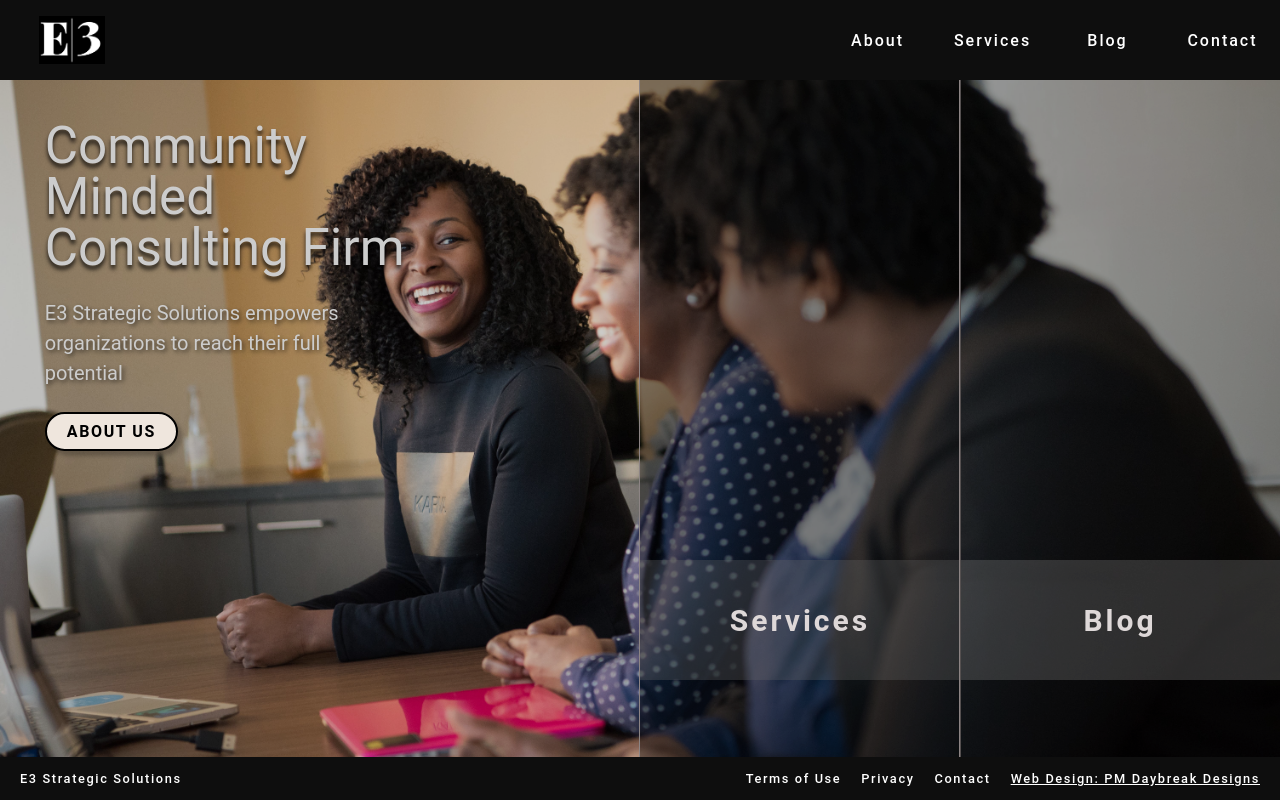
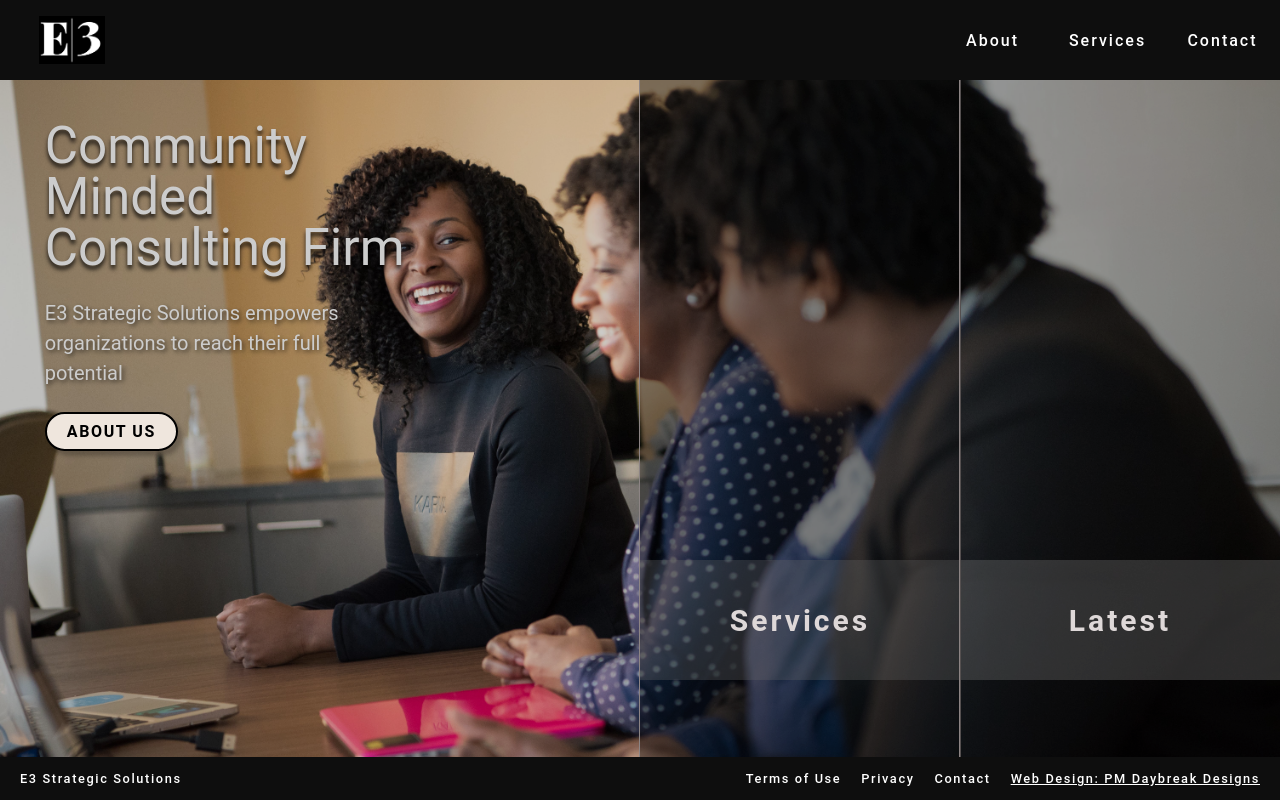
Before and after one commit to paul-matthew/e3ss, a React (Create React App) app: page / in a window 1280 px wide. Built offline with nearby package versions, Linux system fonts and the light colour scheme.

Commit message:
Baseline 2.11
Update to remove blog, change to direct to contact page, and other fixes to css

```diff
--- a/src/App.js
+++ b/src/App.js
@@ -2,13 +2,13 @@ import React, { useState, useEffect } from 'react';
 import './App.css';
 import About from './aboutus'
 import Services from './services'
-import Blog from './blog'
+// import Blog from './blog'
 import Contact from './contact'
 import MobileMenu from './components/MobileMenu';
 import OverlaysMobile from './components/OverlaysMobile';
 import LoadingScreen from "./components/LoadingScreen.js";
 
-const desktopStateList = ["About", "Services", "Blog", "Contact"]
+const desktopStateList = ["About", "Services", "Contact"]
 
 function App() {
   const [desktopState, setDesktopState] = useState('Homedesktop1');
@@ -16,7 +16,7 @@ function App() {
   const [ManoverlayLeft, setManOverlayLeft] = useState('0vw');
   const [BlogoverlayLeft, setBlogOverlayLeft] = useState('75vw');
   const [SerbuttonText, setSerButtonText] = useState('Services');
-  const [BlogbuttonText, setBlogButtonText] = useState('Blog');
+  const [BlogbuttonText, setBlogButtonText] = useState('Latest');
   const [displayState, setDisplayState] = useState('block');
   const [displayState2, setDisplayState2] = useState('1');
   const [showLoadingScreen, setShowLoadingScreen] = useState(false);
@@ -59,7 +59,7 @@ function App() {
       setManOverlayLeft('0vw');
       setTimeout(() => {
         setSerButtonText('Services');
-        setBlogButtonText('Blog');
+        setBlogButtonText('Latest');
       }, 0); // Wait for 0.5s transition duration
     }
   };
@@ -108,7 +108,7 @@ function App() {
       setBlogOverlayLeft('75vw');
       setTimeout(() => {
         setSerButtonText('About Us');
-        setBlogButtonText('Blog');
+        setBlogButtonText('Latest');
       }, 0);
     } // Wait for 0.5s transition duration
     else {
@@ -117,7 +117,7 @@ function App() {
       setBlogOverlayLeft('75vw');
       setTimeout(() => {
         setSerButtonText('About Us');
-        setBlogButtonText('Blog');
+        setBlogButtonText('Latest');
       }, 0); // Wait for 0.5s transition duration
     }
   };
@@ -164,12 +164,12 @@ function App() {
     setDesktopState('Services');
     changeUrl("/Services");
   };
-  const handleBlogClick = () => {
-    setDisplayState('none');
-    setDisplayState2('0');
-    setDesktopState('Blog');
-    changeUrl("/Blog");
-  };
+  // const handleBlogClick = () => {
+  //   setDisplayState('none');
+  //   setDisplayState2('0');
+  //   setDesktopState('Blog');
+  //   changeUrl("/Blog");
+  // };
   const handleContactClick = () => {
     setDisplayState('none');
     setDisplayState2('0');
@@ -179,7 +179,7 @@ function App() {
   const handleHomeClick = () => {
     if (desktopState !== 'Homedesktop1') {
       setSerButtonText('Services');
-      setBlogButtonText('Blog');
+      setBlogButtonText('Latest');
         setDisplayState('block');
         setDisplayState2('1');
       setDesktopState('Homedesktop1');
@@ -228,15 +228,17 @@ window.onload = function() {
         <div className="ListitemDesktopNa" style={{ width: 115, height: '100%', paddingLeft: 38, paddingRight: 38, paddingTop: 0, paddingBottom: 0, background: '#0E0E0E', justifyContent: 'center', alignItems: 'center', display: 'inline-flex' }}onClick={() => handleServicesClick()}>
           <div className="Label" style={{ width: "auto", textAlign: 'center', color: 'white', fontSize: 'clamp(13px, 2vw, 16px)', fontFamily: 'Roboto', fontWeight: '500', letterSpacing: 2, wordWrap: 'break-word' }}>Services</div>
         </div>
-        <div className="ListitemDesktopNa" style={{ width: 115, height: '100%', paddingLeft: 38, paddingRight: 38, paddingTop: 0, paddingBottom: 0, background: '#0E0E0E', justifyContent: 'center', alignItems: 'center', display: 'inline-flex' }}onClick={() => handleBlogClick()}>
+        {/* <div className="ListitemDesktopNa" style={{ width: 115, height: '100%', paddingLeft: 38, paddingRight: 38, paddingTop: 0, paddingBottom: 0, background: '#0E0E0E', justifyContent: 'center', alignItems: 'center', display: 'inline-flex' }}onClick={() => handleBlogClick()}>
           <div className="Label" style={{ width: 131, textAlign: 'center', color: 'white', fontSize: 'clamp(13px, 2vw, 16px)', fontFamily: 'Roboto', fontWeight: '500', letterSpacing: 2, wordWrap: 'break-word' }} >Blog</div>
-        </div>
+        </div> */}
         <div className="ListitemDesktopNa" style={{ width: 115, height: '100%', paddingLeft: 38, paddingRight: 38, paddingTop: 0, paddingBottom: 0, background: '#0E0E0E', justifyContent: 'center', alignItems: 'center', display: 'inline-flex' }}onClick={() => handleContactClick()}>
           <div className="Label" style={{ width: 131, textAlign: 'center', color: 'white', fontSize: 'clamp(13px, 2vw, 16px)', fontFamily: 'Roboto', fontWeight: '500', letterSpacing: 2, wordWrap: 'break-word' }}>Contact</div>
         </div>
       </div>
 
-      <MobileMenu handleContactClick={handleContactClick} handleBlogClick={handleBlogClick} handleServicesClick={handleServicesClick} handleAboutClick={handleAboutClick} desktopState={desktopState} />
+      <MobileMenu handleContactClick={handleContactClick}
+      // handleBlogClick={handleBlogClick}
+      handleServicesClick={handleServicesClick} handleAboutClick={handleAboutClick} desktopState={desktopState} />
 
       <div className="Rectangle158" style={{ display: desktopStateList.includes(desktopState) ? "none":displayState, zIndex: displayState2, width: '25vw', height: '15vh', maxHeight: "15%", left: `${SeroverlayLeft.replace("vw", "")}%`, top: '70vh', position: 'absolute', background: 'rgba(217, 217, 217, 0.30)', transition: 'left 0.5s ease-in-out' }} />
       <div className="Rectangle158" style={{ display: desktopStateList.includes(desktopState) ? "none":displayState, zIndex: displayState2, width: '25vw', height: '15vh', maxHeight: "15%", left: `${BlogoverlayLeft.replace("vw", "")}%`, top: '70vh', position: 'absolute', background: 'rgba(217, 217, 217, 0.30)', transition: 'left 0.5s ease-in-out' }} />
@@ -255,7 +257,9 @@ window.onload = function() {
         <div className="ButtonBlog" style={{ zIndex: 1, color: '#DED8D8', position: 'absolute', height: '15vh', top: '70vh', textAlign: 'center', fontSize: 'clamp(12px, 3vw, 30px)', fontFamily: 'Roboto', fontWeight: '700', letterSpacing: 3, wordWrap: 'break-word', display: 'flex', justifyContent: 'center', alignItems: 'center' }} onClick={() => handleButton2Click(desktopState)}>{BlogbuttonText}</div>
       </div>
 
-      {isHomeDesktop && <OverlaysMobile displayState={desktopStateList.includes(desktopState) ? "none":displayState} displayState2={displayState2} desktopState={desktopState} handleBlogClick={handleBlogClick} handleServicesClick={handleServicesClick} handleAboutClick={handleAboutClick} setDesktopState={setDesktopState}/>}
+      {isHomeDesktop && <OverlaysMobile displayState={desktopStateList.includes(desktopState) ? "none":displayState} displayState2={displayState2} desktopState={desktopState}
+      // handleBlogClick={handleBlogClick}
+      handleServicesClick={handleServicesClick} handleAboutClick={handleAboutClick} setDesktopState={setDesktopState}/>}
 
       {desktopState === 'Homedesktop1' && (
         <div id='Homedesktop1' className='Homedesktop1' style={{ left: 0, top: 0, position: 'absolute', width: "100%", display: desktopStateList.includes(desktopState) ? "none":"static" }}>
@@ -291,7 +295,7 @@ window.onload = function() {
               <div className="Title" style={{ color: 'white', fontSize: 'clamp(20px, 4vw, 54px)', fontFamily: 'Roboto', lineHeight: 1, wordWrap: 'break-word', textAlign: 'center' }}>Stay up to date with current intitiatives and valuable insights</div>
             </div>
             <div className="Button"style={{background:'#efe6dd'}}>
-              <div className="Label" style={{color:'black'}} onClick={() => handleBlogClick()}>Read Blog</div>
+              <div className="Label" style={{color:'black'}} onClick={() => handleContactClick()}>Get Updates</div>
             </div>
           </div>
 
@@ -323,9 +327,9 @@ window.onload = function() {
       {desktopState === 'Services' && (
         <Services />
       )}
-      {desktopState === 'Blog' && (
+      {/* {desktopState === 'Blog' && (
         <Blog />
-      )}
+      )} */}
       {desktopState === 'Contact' && (
         <Contact />
       )}
--- a/src/aboutus.js
+++ b/src/aboutus.js
@@ -34,7 +34,7 @@ function About() {
     return (
 
         <>
-            <div className="AboutUs" style={{ width: '100%', height: '100%', right: '0', position: 'relative', background: 'white' }}>
+            <div className="AboutUs" style={{ width: '100%', height: '100%', right: '0', position: 'relative', background: 'white',overflowX:'hidden' }}>
                 {/* <div id='NavlogoMobile'><img src='./logo-new.png' alt='logo mobile'style={{height:'50px'}}onClick={() => './'()}/></div> */}
                 {desktopState === 'About1' && (
                     <div>
--- a/src/blog.js
+++ b/src/blog.js
@@ -11,7 +11,7 @@ import React from 'react';
 
 const Blog = () => {
     return (
-        <div className="BlogContainer" style={{ width: '100vw', display: 'flex', flexDirection: 'column', alignItems: 'center', padding: '20px',background: '#f0ece7' }}>
+        <div className="BlogContainer" style={{ width: '100%', display: 'flex', flexDirection: 'column', alignItems: 'center', padding: '20px',background: '#f0ece7',overflow:'hidden' }}>
             <div className='Bloglogo'><img src='./logo-new5.png' alt='logo mobile'style={{zIndex:2,position:'absolute',height:'5vh',marginTop:'2.5vh', left:0, top:0, marginLeft:'2.5vw'}}onClick={() => window.location.href = './'}/></div>
             <div className="PostsWrapper" style={{ display: 'flex', flexWrap: 'wrap', justifyContent: 'center', gap: '20px',marginTop: '80px' }}>
                 <FadeInSection>
--- a/src/services.js
+++ b/src/services.js
@@ -115,7 +115,7 @@ function Services() {
 
   return (
     <>
-    <div className="Services" style={{width: '100%', height: '100vh', right:'0', position: 'relative', background: '#f0ece7'}}>
+    <div className="Services" style={{width: '100%', height: '100vh', right:'0', position: 'relative', background: '#f0ece7',overflowX:'hidden'}}>
         {desktopState === 'Services1' && (
         <div>
             <div className="Servicesx" style={{width: '100%', position: 'relative', background: 'white',top: '100px'}}>
```
